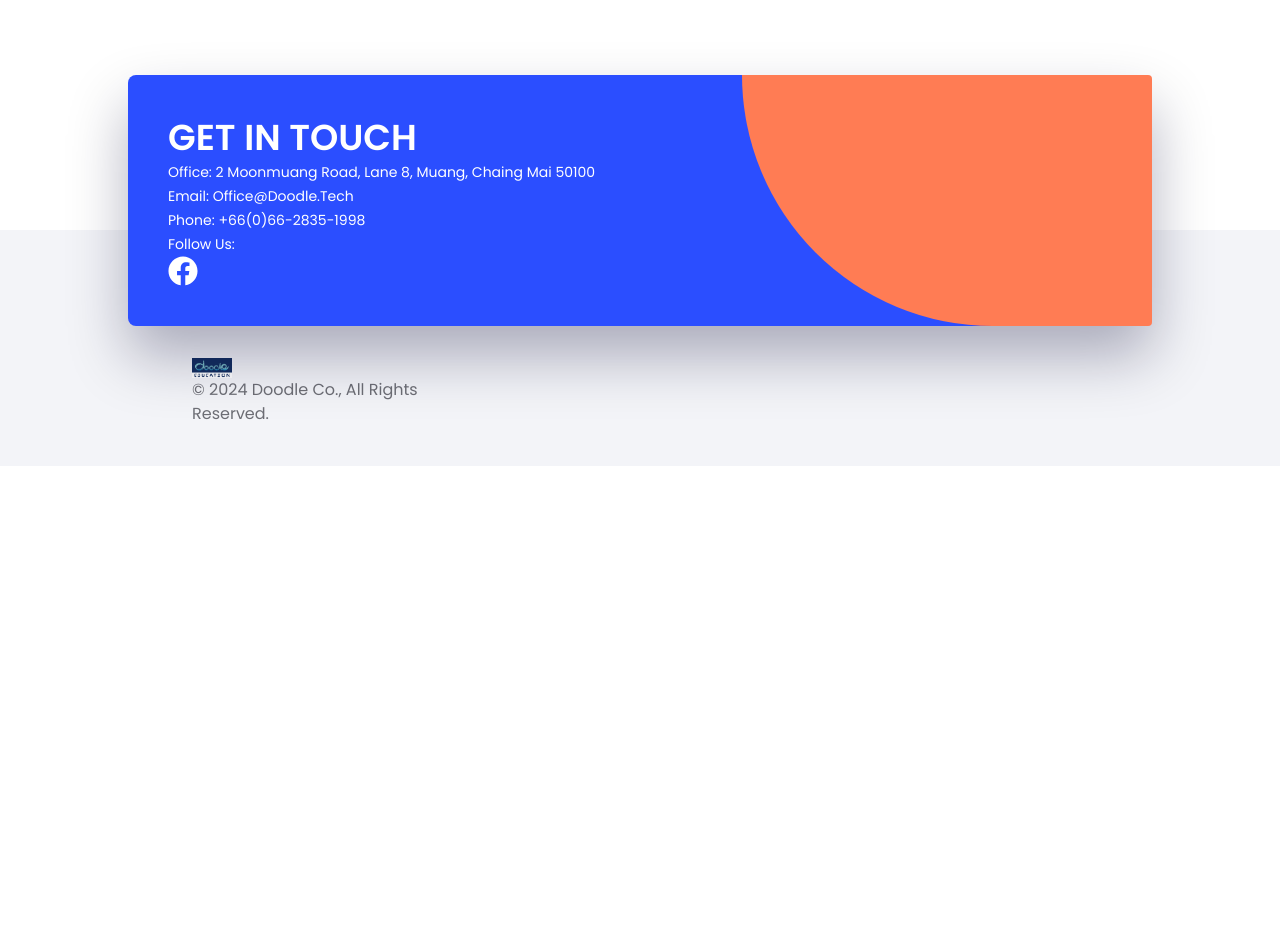
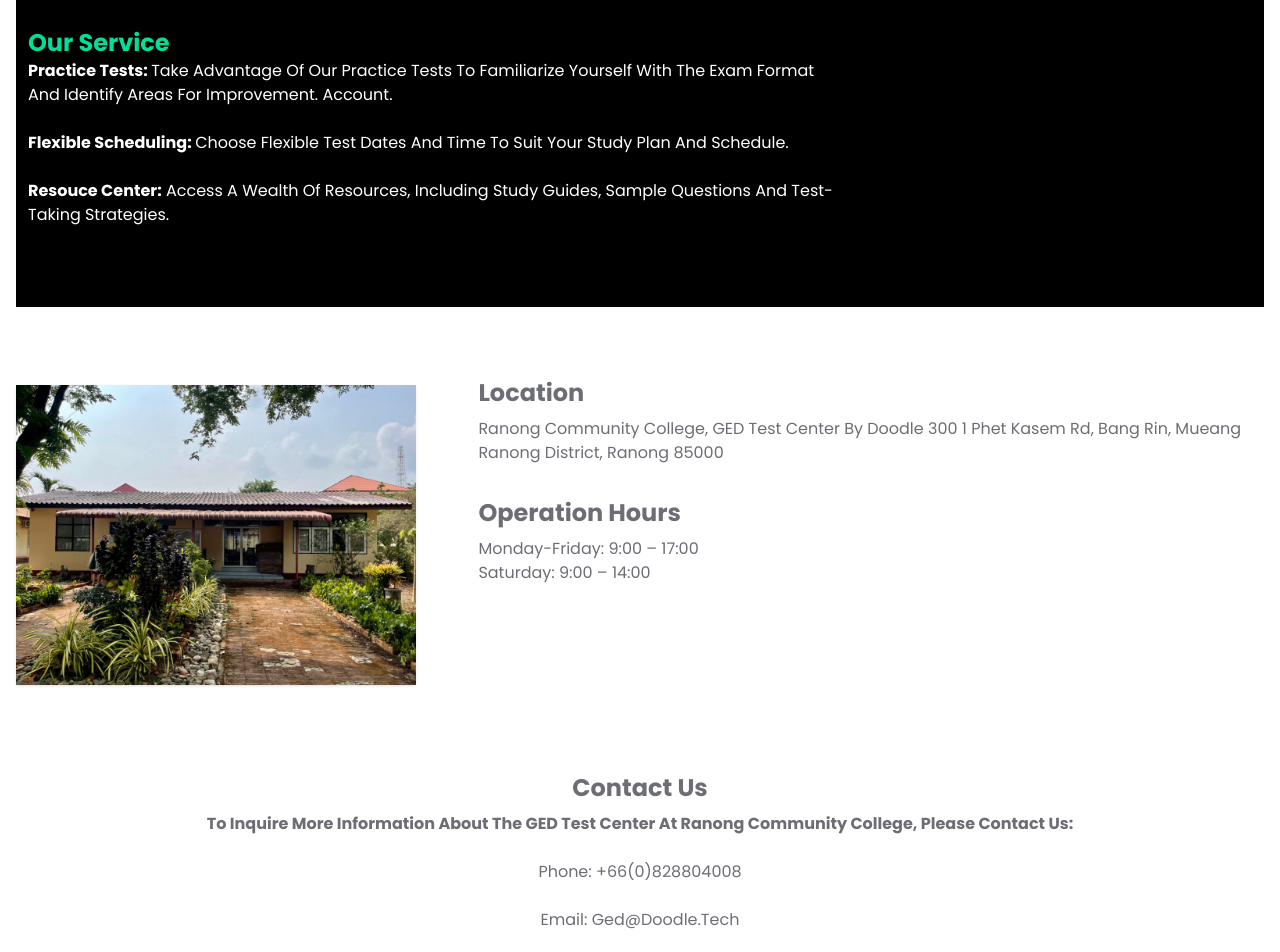
Before and after one commit to thompson129/Doodle, a React (Create React App) app: page /testcenter in a window 1280 px wide. Shown: the part 900-1852 px from the top of the page. Before the commit the page ends 1366 px from the top, so only its background shows below. Built offline with nearby package versions, Linux system fonts and the light colour scheme.

Commit message:
finish test center page

```diff
--- a/src/components/assets/data/dummydata.js
+++ b/src/components/assets/data/dummydata.js
@@ -43,6 +43,10 @@ export const tcenter = [
   {
     id: 1,
     cover: "../images/ged.png",
+  },
+  {
+    id: 2,
+    cover: "../images/gedcenter.jpeg",
   }
 ]
 export const offices=[
--- a/src/pages/TestCenter.jsx
+++ b/src/pages/TestCenter.jsx
@@ -34,25 +34,115 @@ export const TCenter = () => {
             <h1 className="md:text-4xl sm:text-3xl text-2xl font-bold py-2">
               How to register at GED.com?
             </h1>
-            <p><b>Create an Account:   </b>   Visit GED.com and create a MyGED account. </p>
+            <p>
+              <b>Create an Account: </b> Visit GED.com and create a MyGED
+              account.{" "}
+            </p>
             <br />
-            <p><b>Schedule Your Test: </b> Login to your MyGED account, select Ranong Community College as your testing center, and choose your test date and time </p>
+            <p>
+              <b>Schedule Your Test: </b> Login to your MyGED account, select
+              Ranong Community College as your testing center, and choose your
+              test date and time{" "}
+            </p>
             <br />
-            <p><b>Prepare:</b> Utilize our preparation classes and resources to ready yourself for test day. </p>
+            <p>
+              <b>Prepare:</b> Utilize our preparation classes and resources to
+              ready yourself for test day.{" "}
+            </p>
             <br />
-            <p><b>Test Day: </b>Arrive at the test center with a valid photo ID. Our friendly staff will guide you through the check-in process. </p>
+            <p>
+              <b>Test Day: </b>Arrive at the test center with a valid photo ID.
+              Our friendly staff will guide you through the check-in process.{" "}
+            </p>
           </div>
           <div className="my-4">
             <div className="flex flex-col sm:flex-row items-center justify-between w-full">
-            <NavLink to="https://ged.com" target="_blank" rel="noopener noreferrer">
-              <button className="bg-[#00df9a] text-black rounded-md font-medium w-[200px] ml-4 my-6 px-6 py-3">
-                ged.com
-              </button>
+              <NavLink
+                to="https://ged.com"
+                target="_blank"
+                rel="noopener noreferrer"
+              >
+                <button className="bg-[#00df9a] text-black rounded-md font-medium w-[200px] ml-4 my-6 px-6 py-3">
+                  ged.com
+                </button>
               </NavLink>
             </div>
           </div>
         </div>
       </div>
+
+      <div
+        className="w-full py-16 text-white px-3"
+        style={{ backgroundColor: "black" }}
+      >
+        <div className="max-w-[1240px] mx-auto grid lg:grid-cols-3">
+          <div className="lg:col-span-2 my-4">
+            <p className="text-[#00df9a] font-bold text-2xl">Our Service</p>
+            <p>
+              <b>Practice Tests: </b> Take advantage of our practice tests to
+              familiarize yourself with the exam format and identify areas for
+              improvement. account.{" "}
+            </p>
+            <br />
+            <p>
+              <b>Flexible Scheduling: </b> Choose flexible test dates and time
+              to suit your study plan and schedule.{" "}
+            </p>
+            <br />
+            <p>
+              <b>Resouce Center:</b> Access a wealth of resources, including
+              study guides, sample questions and test-taking strategies.{" "}
+            </p>
+          </div>
+        </div>
+      </div>
+
+      <div
+        className="lg:col-span-2 my-4 flex flex-col items-center"
+        style={{ marginTop: "5%" }}
+      >
+        <div className="flex justify-between">
+          <img
+            className="w-[400px] mx-auto my-4 shadow"
+            src={tcenter[1].cover}
+            alt="/"
+            style={{ marginRight: "5%" }}
+          />
+          <div>
+            <h1 className="md:text-4xl sm:text-3xl text-2xl font-bold py-2">
+              Location
+            </h1>
+            <p>
+              Ranong Community College, GED Test Center by Doodle 300 1 Phet
+              Kasem Rd, Bang Rin, Mueang Ranong District, Ranong 85000{" "}
+            </p>
+            <br />
+            <h1 className="md:text-4xl sm:text-3xl text-2xl font-bold py-2">
+              Operation Hours
+            </h1>
+            <p>Monday-Friday: 9:00 – 17:00 </p> <p>Saturday: 9:00 – 14:00</p>
+          </div>
+        </div>
+      </div>
+
+      <div
+        className="lg:col-span-2 my-4 flex flex-col items-center"
+        style={{ marginTop: "5%" }}
+      >
+        <h1 className="md:text-4xl sm:text-3xl text-2xl font-bold py-2">
+          Contact Us
+        </h1>
+        <p>
+          <b>
+            To inquire more information about the GED Test Center at Ranong
+            Community College, please contact us:{" "}
+          </b>
+        </p>
+        <br />
+        <p>Phone: +66(0)828804008 </p>
+        <br />
+        <p>Email: ged@doodle.tech </p>
+      </div>
     </div>
   );
 };
```
Also changed, not shown: public/images/gedcenter.jpeg (added).
